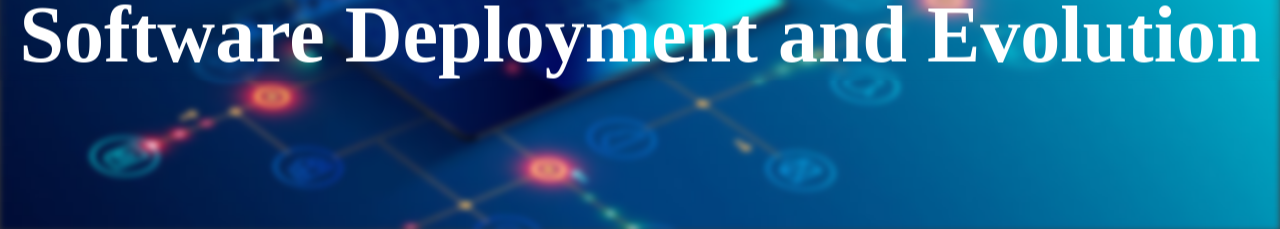
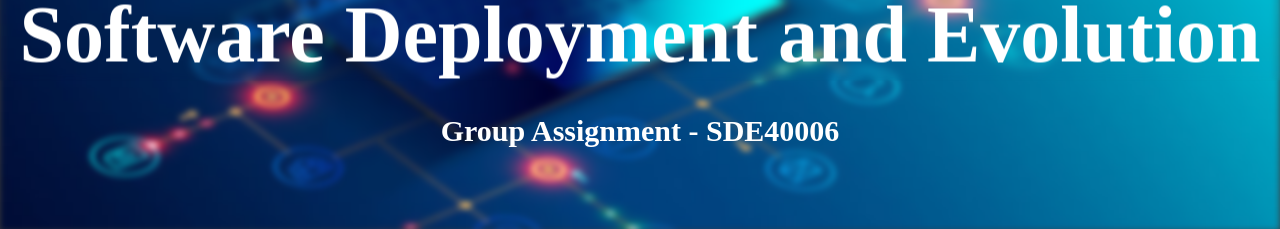
Before and after one commit to 104838522/DevOps-project-Wed-16.30-MD-G6, a React (Create React App) app: page / in a window 1280 px wide. Shown: the part 269-498 px from the top of the page. Built offline with nearby package versions, Linux system fonts and the light colour scheme; grey boxes are pictures that could not be loaded; a web font is replaced by a local one.

Commit message:
add subtitle to heroblock

```diff
--- a/src/components/HeroBlock/HeroBlock.module.scss
+++ b/src/components/HeroBlock/HeroBlock.module.scss
@@ -24,5 +24,16 @@
         color: white;
         width: 100%;
     }
+    h2 {
+        z-index: 2;
+        position: absolute;
+        top: 75%;
+        left: 50%;
+        transform: translate(-50%, -50%);
+        color: white;
+        width: 100%;
+        text-align: center;
+        font-size: 30px;
+    }
 
 }
--- a/src/components/HeroBlock/HeroBlock.tsx
+++ b/src/components/HeroBlock/HeroBlock.tsx
@@ -5,6 +5,7 @@ function HeroBlock(){
     return(
         <div className={styles.container}>
             <h1>Software Deployment and Evolution</h1>
+            <h2>Group Assignment - SDE40006</h2>
             <img src={require('../../images/softdev.jpg')}/>
         </div>
     )
```
